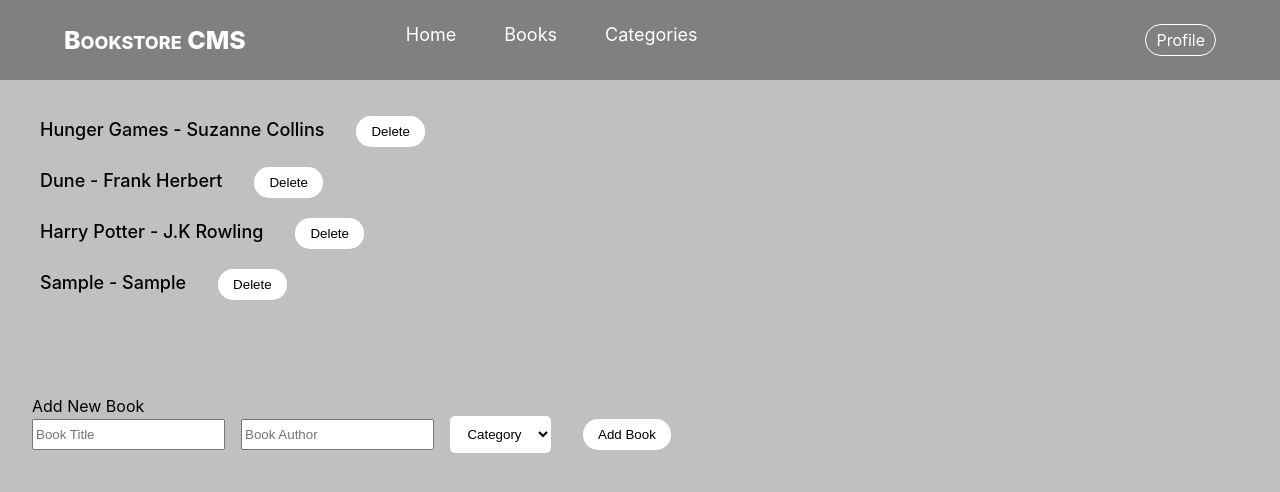
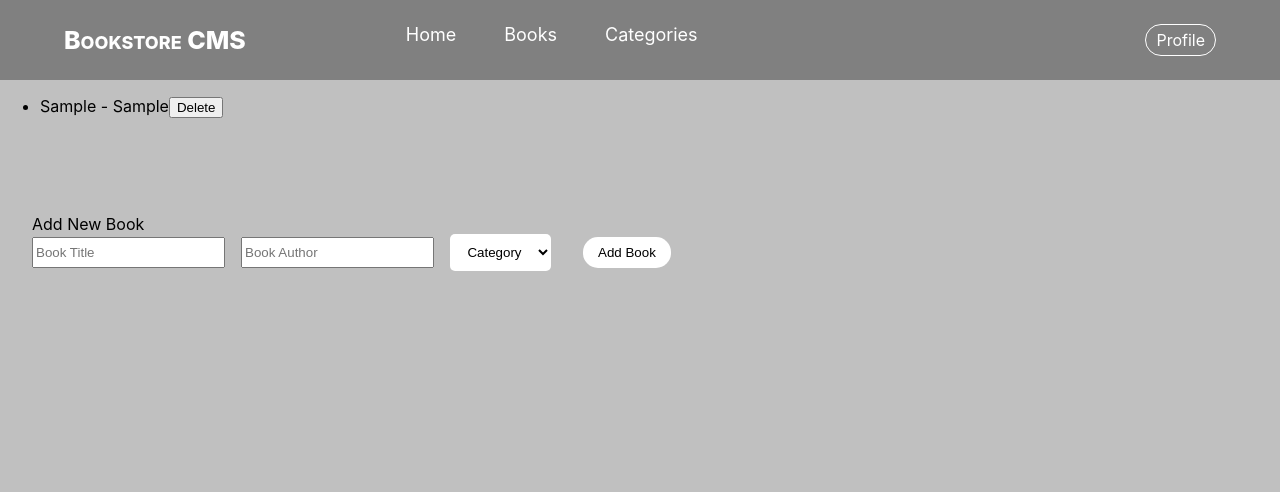
Before and after one commit to davidolanrewaju/Bookstore, a React (Create React App) app: page /books in a window 1280 px wide. Both pictures are taken after typing "Sample", "Sample" into the empty fields and a click on the input "Add Book". Shown: the top 492 px of the page. Built offline with nearby package versions, Linux system fonts and the light colour scheme.

Commit message:
Connect Redux to React

```diff
--- a/public/index.html
+++ b/public/index.html
@@ -24,7 +24,7 @@
       work correctly both with client-side routing and a non-root public URL.
       Learn how to configure a non-root public URL by running `npm run build`.
     -->
-    <title>React App</title>
+    <title>BookStore App</title>
   </head>
   <body>
     <noscript>You need to enable JavaScript to run this app.</noscript>
--- a/src/components/AddBook.js
+++ b/src/components/AddBook.js
@@ -1,10 +1,13 @@
-import PropTypes from 'prop-types';
 import '../styles/AddBook.css';
 import { useState } from 'react';
+import { useDispatch } from 'react-redux';
+import { addBook } from '../redux/books/bookSlice';
 
-const AddBook = ({ addBook }) => {
+const AddBook = () => {
   const [title, setTitle] = useState('');
   const [author, setAuthor] = useState('');
+
+  const dispatch = useDispatch();
 
   const onChange = (e) => {
     if (e.target.name === 'title') {
@@ -17,7 +20,9 @@ const AddBook = ({ addBook }) => {
   const handleSubmit = (e) => {
     e.preventDefault();
     if (title.trim() && author.trim()) {
-      addBook(title.trim(), author.trim());
+      dispatch(
+        addBook(title, author),
+      );
       setTitle('');
       setAuthor('');
     }
@@ -58,8 +63,4 @@ const AddBook = ({ addBook }) => {
   );
 };
 
-AddBook.propTypes = {
-  addBook: PropTypes.func.isRequired,
-};
-
 export default AddBook;
--- a/src/components/BookCard.js
+++ /dev/null
@@ -1,25 +0,0 @@
-import PropTypes from 'prop-types';
-import React from 'react';
-import '../styles/BookCard.css';
-
-const BookCard = ({ bookProp, delBook }) => (
-  <li className="book_list">
-    {bookProp.title}
-    {' '}
-    -
-    {' '}
-    {bookProp.author}
-    <button type="button" className="del_btn" onClick={() => delBook(bookProp.id)}>Delete</button>
-  </li>
-);
-
-BookCard.propTypes = {
-  bookProp: PropTypes.shape({
-    id: PropTypes.number.isRequired,
-    title: PropTypes.string.isRequired,
-    author: PropTypes.string.isRequired,
-  }).isRequired,
-  delBook: PropTypes.func.isRequired,
-};
-
-export default BookCard;
--- a/src/components/BookList.js
+++ b/src/components/BookList.js
@@ -1,23 +1,28 @@
-import React from 'react';
-import PropTypes from 'prop-types';
-import BookCard from './BookCard';
+import { useSelector, useDispatch } from 'react-redux';
+import { delBook } from '../redux/books/bookSlice';
 
-const BookList = ({ booksProp, delBook }) => (
-  <ul>
-    {booksProp.map((book) => (
-      <BookCard key={book.id} bookProp={book} delBook={delBook} />
-    ))}
-  </ul>
-);
+const BookList = () => {
+  const books = useSelector((state) => state.book);
+  const dispatch = useDispatch();
 
-BookList.propTypes = {
-  booksProp: PropTypes.arrayOf(
-    PropTypes.shape({
-      id: PropTypes.number.isRequired,
-      title: PropTypes.string.isRequired,
-    }),
-  ).isRequired,
-  delBook: PropTypes.func.isRequired,
+  const deleteBook = (bookId) => {
+    dispatch(delBook(bookId));
+  };
+
+  return (
+    <ul>
+      {books.map((book) => (
+        <li key={book.id} className="book_list">
+          {book.title}
+          {' '}
+          -
+          {' '}
+          {book.author}
+          <button type="button" className="del_btn" onClick={() => deleteBook(book.id)}>Delete</button>
+        </li>
+      ))}
+    </ul>
+  );
 };
 
 export default BookList;
--- a/src/components/DisplayBooks.js
+++ b/src/components/DisplayBooks.js
@@ -1,47 +1,43 @@
-import React, { useState } from 'react';
+// import React, { useState } from 'react';
 import AddBook from './AddBook';
 import BookList from './BookList';
 
-const DisplayBooks = () => {
-  const [books, setBooks] = useState([
-    {
-      id: 1,
-      title: 'Hunger Games',
-      author: 'Suzanne Collins',
-    },
-    {
-      id: 2,
-      title: 'Dune',
-      author: 'Frank Herbert',
-    },
-    {
-      id: 3,
-      title: 'Harry Potter',
-      author: 'J.K Rowling',
-    },
-  ]);
+const DisplayBooks = () => (
+  <div>
+    <BookList />
+    <AddBook />
+  </div>
+);
+export default DisplayBooks;
+//   const [books, setBooks] = useState([
+//     {
+//       id: 1,
+//       title: 'Hunger Games',
+//       author: 'Suzanne Collins',
+//     },
+//     {
+//       id: 2,
+//       title: 'Dune',
+//       author: 'Frank Herbert',
+//     },
+//     {
+//       id: 3,
+//       title: 'Harry Potter',
+//       author: 'J.K Rowling',
+//     },
+//   ]);
 
-  const delBook = (id) => {
-    setBooks([
-      ...books.filter((book) => book.id !== id),
-    ]);
-  };
+// const delBook = (id) => {
+//   setBooks([
+//     ...books.filter((book) => book.id !== id),
+//   ]);
+// };
 
-  const addBook = (title, author) => {
-    const newBook = {
-      id: books.length + 1,
-      title,
-      author,
-    };
-    setBooks([...books, newBook]);
-  };
-
-  return (
-    <div>
-      <BookList booksProp={books} delBook={delBook} />
-      <AddBook addBook={addBook} />
-    </div>
-  );
-};
-
-export default DisplayBooks;
+// const addBook = (title, author) => {
+//   const newBook = {
+//     id: books.length + 1,
+//     title,
+//     author,
+//   };
+//   setBooks([...books, newBook]);
+// };
--- a/src/redux/books/bookSlice.js
+++ b/src/redux/books/bookSlice.js
@@ -30,4 +30,5 @@ const bookSlice = createSlice({
 });
 
 export const { addBook } = bookSlice.actions;
+export const { delBook } = bookSlice.actions;
 export default bookSlice.reducer;
--- a/src/redux/store.js
+++ b/src/redux/store.js
@@ -1,11 +1,11 @@
 import { configureStore } from '@reduxjs/toolkit';
 import bookReducer from './books/bookSlice';
-import categoriesSlice from './categories/categoriesSlice';
+import categoriesReducer from './categories/categoriesSlice';
 
 const store = configureStore({
   reducer: {
     book: bookReducer,
-    category: categoriesSlice,
+    category: categoriesReducer,
   },
 });
 
```
